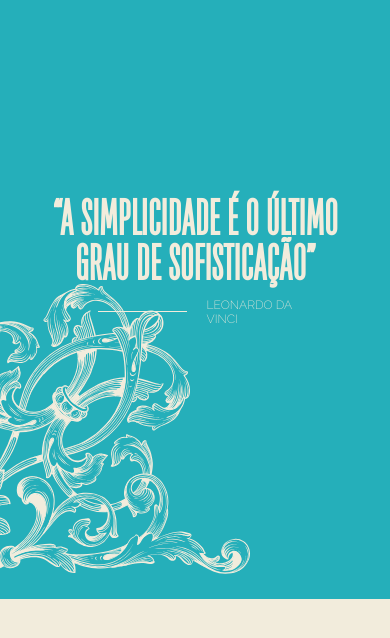
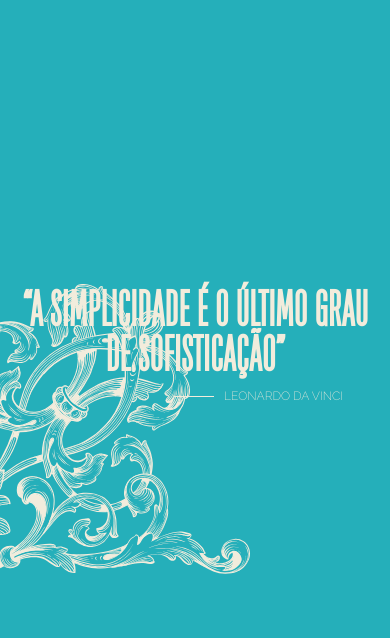
Before and after one commit to jonieldasilva/gabriellalima, a plain HTML site: page index.html in a window 390 px wide. Shown: the part 76-714 px from the top of the page. Drawn offline with Linux system fonts and the light colour scheme.

Commit message:
more updates

```diff
--- a/index.html
+++ b/index.html
@@ -28,8 +28,7 @@
     <header>
       <!-- <img src="img/ornament.svg" class="ornamento" alt="ornamento" /> -->
       <h1>
-        “A simplicidade é o último<br />
-        grau de sofisticação”
+        “A simplicidade é o último grau de sofisticação”
       </h1>
       <div class="signature">
         <div class="linha"></div>
--- a/scss/main.scss
+++ b/scss/main.scss
@@ -144,6 +144,8 @@ footer {
   header {
     background-size: 350px;
     background-position: -100px 300px;
+    padding: 0 10px;
+    height: 100vh;
     // .ornamento {
     //   position: absolute;
     //   width: 300px;
@@ -154,7 +156,13 @@ footer {
       font-size: 50px;
     }
     .signature {
-      width: 60%;
+      width: 80%;
+    }
+    .linha {
+      margin: 0 10px;
+      height: 1px;
+      width: 40px;
+      background-color: $color1;
     }
   }
 }
```
Also changed, not shown: css/main.css, 1 other file.
